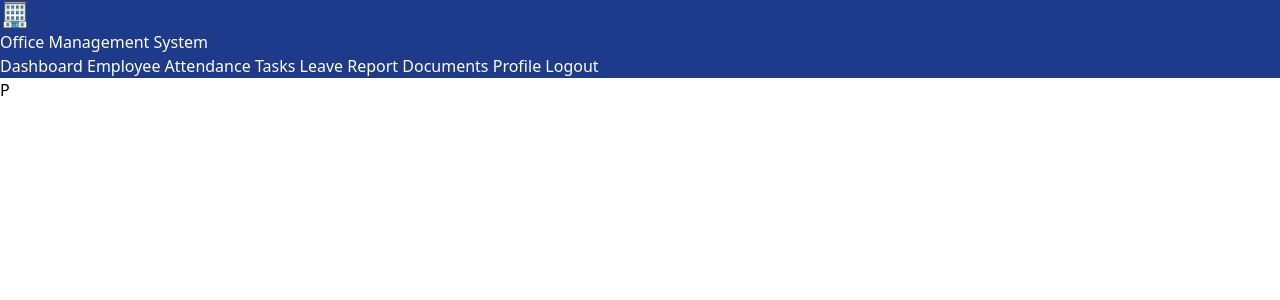
After one commit to chandrika018/osm-django, a Django app: template templates/base.html in a window 1280 px wide. The commit adds this page. Shown: the top 300 px of the page. Run offline with Django 5.2, Linux system fonts and the light colour scheme; the template is opened without the code that fills it, so the values that code supplies are empty; some libraries are stand-ins or nearby versions.

Commit message:
update in oms-django

```diff
--- a/home/urls.py
+++ b/home/urls.py
@@ -3,4 +3,5 @@ from . import views
 
 urlpatterns = [
     path('',views.home,name='home'),
+
 ]
--- a/home/views.py
+++ b/home/views.py
@@ -4,9 +4,3 @@ from django.http import HttpResponse
 # Create your views here.
 def home(request):
     return render(request,'index.html')
-
-def dashboard(request):
-    return render(request,'dashboard.html')
-
-def employee(request):
-    return render(request,'employee.html')
--- a/office_sys/settings.py
+++ b/office_sys/settings.py
@@ -39,6 +39,7 @@ INSTALLED_APPS = [
     'django.contrib.sessions',
     'django.contrib.messages',
     'django.contrib.staticfiles',
+    'office_sys',
 ]
 
 MIDDLEWARE = [
--- a/static/css/style.css
+++ b/static/css/style.css
@@ -46,8 +46,3 @@ body{
     border-radius: 5px;
     padding: 5px;
 }
-
-.offimg{
-    width: 2000px;
-    height: 1000px;
-}
--- /dev/null
+++ b/templates/base.html
@@ -0,0 +1,35 @@
+{% load static %}
+<!doctype html>
+<html lang="en">
+
+  <head>
+    <meta charset="utf-8">
+    <meta name="viewport" content="width=device-width, initial-scale=1">
+    <title>{% block title %}Dashboard{% endblock title %}</title>
+     <script src="https://cdn.tailwindcss.com"></script>
+    </head>
+
+  <body>
+    <div class="bg-blue-900 text-white">
+      <div class="logo">
+        <img src="{% static 'images/officebuilding.png' %}" alt="logo" width="30">
+        <p>Office Management System</p>
+      </div>
+      <a href="#">Dashboard</a>
+      <a href="#">Employee</a>
+      <a href="#">Attendance</a>
+      <a href="#">Tasks</a>
+      <a href="#">Leave</a>
+      <a href="#">Report</a>
+      <a href="#">Documents</a>
+      <a href="#">Profile</a>
+      <a href="#">Logout</a>
+    </div>
+    <div>
+        {% block content %}
+        {% endblock content %}
+    </div>
+P
+  </body>
+
+</html>
```
Also changed, not shown: templates/index.html (+7 -33 lines), static/images/office.png.
